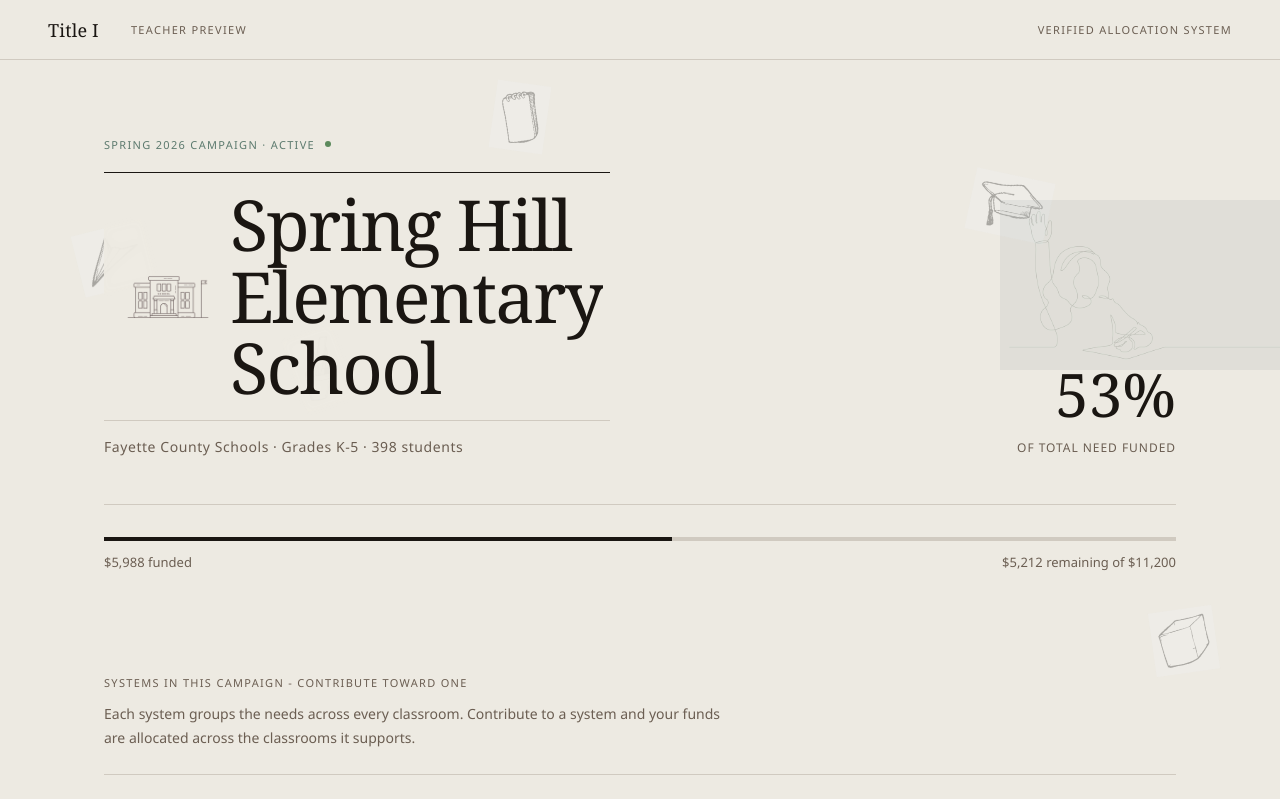
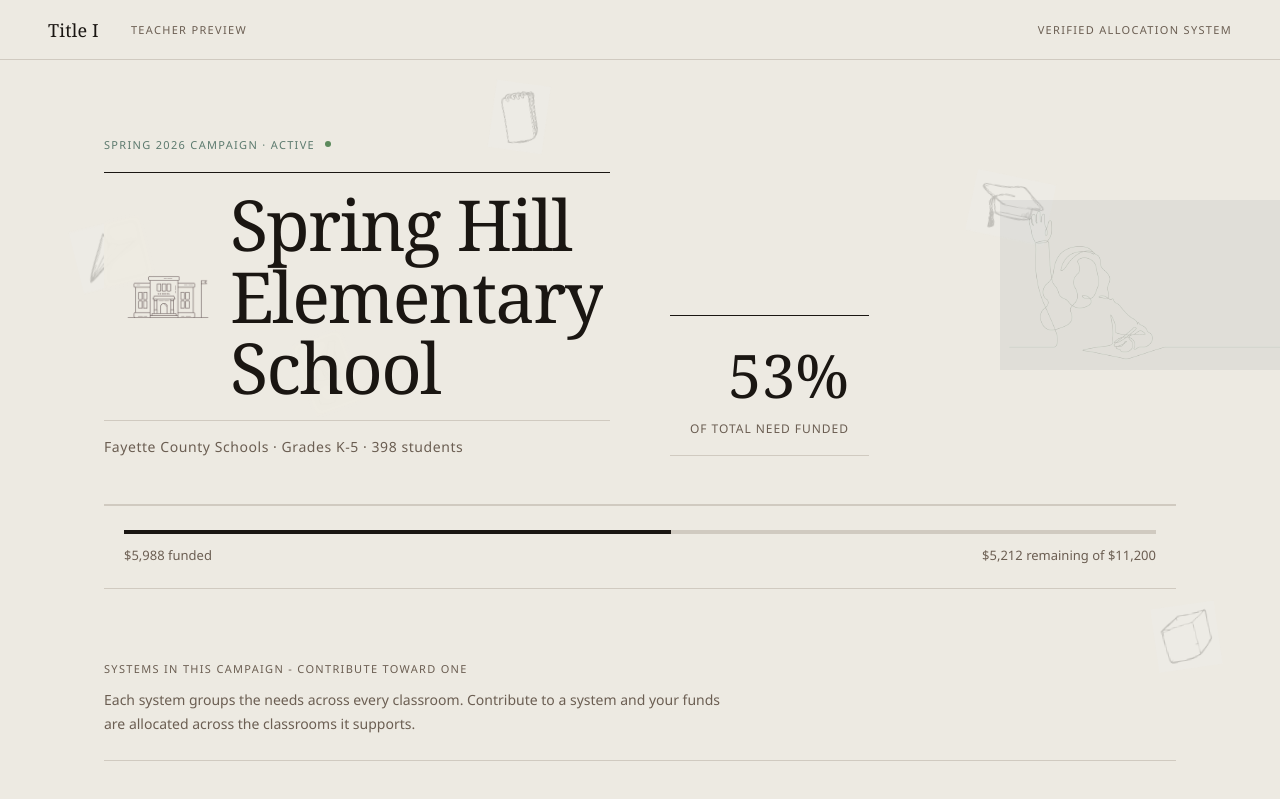
Before and after one commit to dhills312-boop/Title1_Project, a Next.js app in the folder web/: page /schools/spring-hill in a window 1280 px wide. Shown: the top 799 px of the page. Built offline with nearby package versions, Linux system fonts and the light colour scheme.

Commit message:
doodle motion

```diff
--- a/web/src/app/page.tsx
+++ b/web/src/app/page.tsx
@@ -33,10 +33,8 @@ export default function LandingPage() {
       <MiniDoodles />
       <Doodle src="/uploads/IMG_8201.JPG" style={{ left: '-8vw', top: '92px', width: 'clamp(240px, 34vw, 420px)', zIndex: 0 }} />
       <Doodle src="/uploads/IMG_8208.JPG" style={{ right: '-7vw', top: '230px', width: 'clamp(220px, 30vw, 320px)', zIndex: 0 }} />
-      <Doodle src="/uploads/IMG_8207.JPG" style={{ left: '-5vw', top: '900px', width: 'clamp(170px, 24vw, 240px)', zIndex: 0 }} />
       <Doodle src="/uploads/IMG_8206.JPG" style={{ right: '-8vw', top: '1220px', width: 'clamp(250px, 38vw, 460px)', zIndex: 0 }} />
-      <Doodle src="/uploads/IMG_8209.JPG" style={{ left: '-6vw', top: '1580px', width: 'clamp(210px, 28vw, 320px)', zIndex: 0 }} />
-      <Doodle src="/uploads/IMG_8210.JPG" style={{ right: '-5vw', bottom: '72px', width: 'clamp(180px, 24vw, 260px)', zIndex: 0 }} />
+      <Doodle src="/uploads/IMG_8210.JPG" style={{ right: '-4vw', bottom: '96px', width: 'clamp(170px, 22vw, 240px)', zIndex: 0 }} />
 
       <div style={{ maxWidth: 1300, margin: '0 auto', padding: '0 clamp(24px,5vw,80px)', position: 'relative', zIndex: 1 }}>
         <div
--- a/web/src/app/schools/[schoolId]/page.tsx
+++ b/web/src/app/schools/[schoolId]/page.tsx
@@ -94,7 +94,20 @@ export default async function CampaignPage({ params }: CampaignPageProps) {
               </FadeUp>
             </div>
             <FadeUp delay={0.2}>
-              <div style={{ textAlign: 'right' }}>
+              <div
+                style={{
+                  textAlign: 'right',
+                  display: 'inline-flex',
+                  flexDirection: 'column',
+                  alignItems: 'flex-end',
+                  justifySelf: 'end',
+                  padding: '18px 20px',
+                  background: 'rgba(237,234,226,0.92)',
+                  borderTop: '1px solid var(--ink)',
+                  borderBottom: '1px solid var(--rule)',
+                  backdropFilter: 'blur(4px)',
+                }}
+              >
                 <div style={{ fontFamily: 'var(--serif)', fontSize: 'clamp(36px,5vw,60px)', fontWeight: 500, color: 'var(--ink)' }}>
                   <CountUp to={String(pct)} suffix="%" />
                 </div>
@@ -107,7 +120,16 @@ export default async function CampaignPage({ params }: CampaignPageProps) {
         </div>
 
         <Rule />
-        <div style={{ padding: '32px 0', marginBottom: 24 }}>
+        <div
+          style={{
+            padding: '24px 20px',
+            marginBottom: 24,
+            background: 'rgba(237,234,226,0.88)',
+            borderTop: '1px solid var(--rule)',
+            borderBottom: '1px solid var(--rule)',
+            backdropFilter: 'blur(4px)',
+          }}
+        >
           <div style={{ height: 4, background: 'var(--rule)', marginBottom: 12 }}>
             <div style={{ height: '100%', width: `${pct}%`, background: 'var(--ink)' }} />
           </div>
--- a/web/src/components/MiniDoodles.tsx
+++ b/web/src/components/MiniDoodles.tsx
@@ -23,8 +23,13 @@ const MINI_DOODLES = [
 
 export default function MiniDoodles() {
   return (
-    <>
-      {MINI_DOODLES.map(({ src, size, rot, ...pos }, i) => (
+    <div className="mini-doodles-layer" aria-hidden="true">
+      {MINI_DOODLES.map(({ src, size, rot, ...pos }, i) => {
+        const x = (i % 4) - 1.5;
+        const y = ((i * 2) % 5) - 2;
+        const duration = 18 + (i % 5) * 3;
+        const delay = -(i * 1.35);
+        return (
           <img
             key={i}
             src={src}
@@ -37,15 +42,40 @@ export default function MiniDoodles() {
               background: 'transparent',
               mixBlendMode: 'multiply',
               filter: 'brightness(0.9) contrast(1.08)',
-            transform: `rotate(${rot}deg)`,
+              transformOrigin: 'center',
+              animation: `miniDoodleDrift ${duration}s ease-in-out ${delay}s infinite alternate`,
+              ['--base-rotation' as string]: `${rot}deg`,
+              ['--drift-x' as string]: `${x * 6}px`,
+              ['--drift-y' as string]: `${y * 5}px`,
               pointerEvents: 'none',
-            opacity: 0.38,
+              opacity: 0.24,
               userSelect: 'none',
               zIndex: 0,
               ...(pos as React.CSSProperties),
             }}
           />
-      ))}
-    </>
+        );
+      })}
+      <style>{`
+        @keyframes miniDoodleDrift {
+          0% {
+            transform: translate3d(0, 0, 0) rotate(var(--base-rotation, 0deg));
+          }
+          100% {
+            transform: translate3d(var(--drift-x), var(--drift-y), 0) rotate(var(--base-rotation, 0deg));
+          }
+        }
+        .mini-doodles-layer img {
+          --base-rotation: 0deg;
+          will-change: transform;
+        }
+        @media (max-width: 767px) {
+          .mini-doodles-layer img {
+            opacity: 0.14 !important;
+            animation-duration: 24s !important;
+          }
+        }
+      `}</style>
+    </div>
   );
 }
```
Lines whose indentation alone changed are shown as unchanged.
